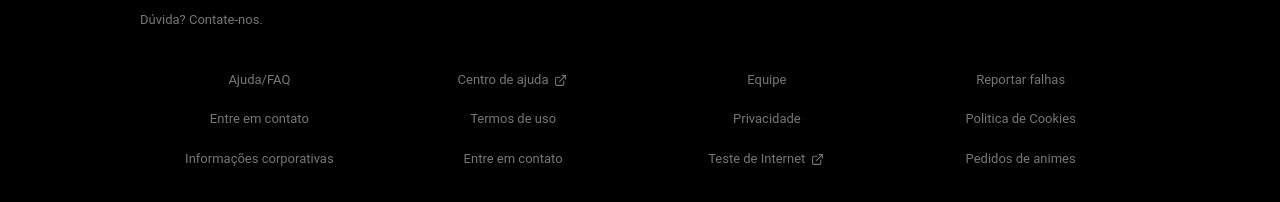
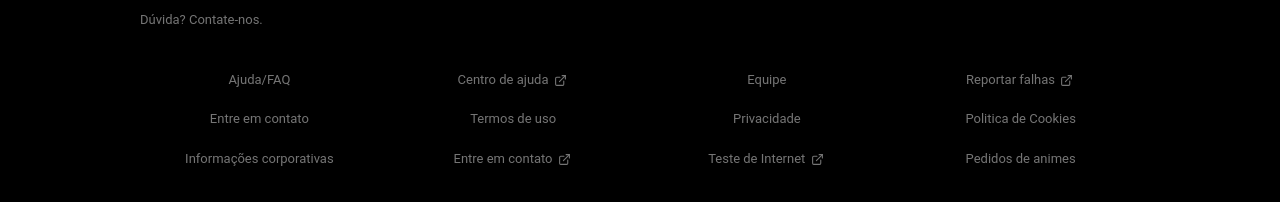
Before and after one commit to KayoRonald/euajudo-app, a React (Create React App) app: page / in a window 1280 px wide. Shown: the part 1724-1926 px from the top of the page. Built offline with nearby package versions, Linux system fonts and the light colour scheme.

Commit message:
Adding route sendmail

```diff
--- a/src/constants/routes.ts
+++ b/src/constants/routes.ts
@@ -3,6 +3,7 @@ export const ABOUT = '/about';
 export const APPMAP = '/app'
 export const GITHUB = 'https://github.com/KayoRonald/euajudo-app';
 export const TEAM = '/team';
+export const SENDMAIL = '/sendmail';
 export const DISCORD = 'https://discord.gg/cuMzJwC99G';
 export const TWITTER = 'https://twitter.com/PhoenixStudioBr';
 export const SUPPORT = 'https://support-fa-animation-app.vercel.app/';
--- a/src/containers/Footer/index.tsx
+++ b/src/containers/Footer/index.tsx
@@ -31,7 +31,11 @@ export default function FooterContainer() {
             </ChakraLink>
           </Footer.Texto>
           <Footer.Texto>Termos de uso</Footer.Texto>
-          <Footer.Texto>Entre em contato</Footer.Texto>
+          <Footer.Texto>
+            <ChakraLink href={ROUTES.SENDMAIL} isExternal>
+              Entre em contato <ExternalLinkIcon mx="2px" />
+            </ChakraLink>
+          </Footer.Texto>
         </Footer.Column>
 
         <Footer.Column>
@@ -47,7 +51,11 @@ export default function FooterContainer() {
         </Footer.Column>
 
         <Footer.Column>
-          <Footer.Texto>Reportar falhas</Footer.Texto>
+          <Footer.Texto>
+            <ChakraLink href={ROUTES.SENDMAIL} isExternal>
+              Reportar falhas <ExternalLinkIcon mx="2px" />
+            </ChakraLink>
+          </Footer.Texto>
           <Footer.Texto>Politica de Cookies</Footer.Texto>
           <Footer.Texto>Pedidos de animes</Footer.Texto>
         </Footer.Column>
```
